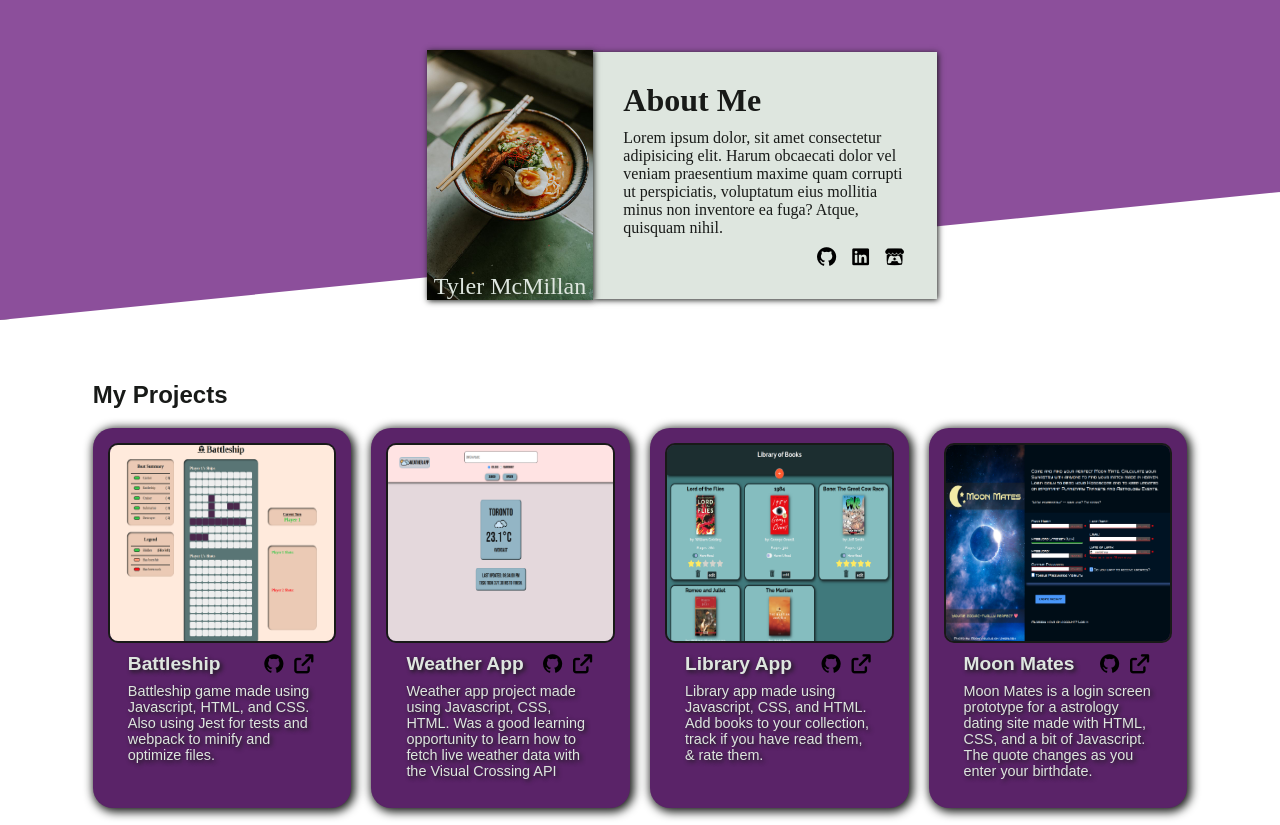
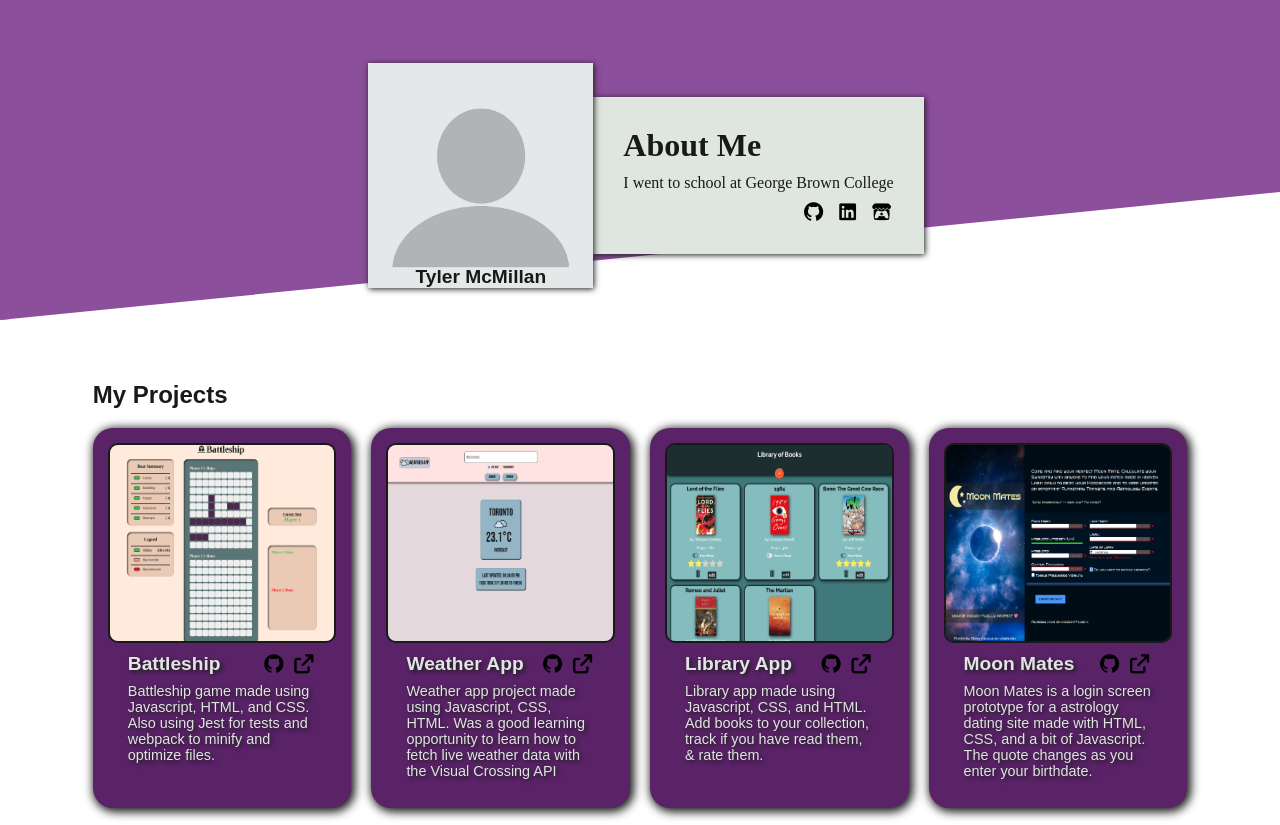
Before and after one commit to mcmityler/homepage-portfolio, a website built with webpack: page src/template.html in a window 1280 px wide. Built offline with nearby package versions, Linux system fonts and the light colour scheme.

Commit message:
Replace ramen picture with temporary empty photo

```diff
--- a/src/styles.css
+++ b/src/styles.css
@@ -54,8 +54,8 @@ header {
   min-width: 100%;
 }
 .profile-pic {
-  max-width: 250px;
-  height: 250px;
+  max-width: 225px;
+  height: 225px;
   grid-column: 1/2;
   grid-row: 1/2;
   justify-self: flex-end;
@@ -67,7 +67,7 @@ header {
   justify-self: center;
   align-self: flex-end;
   max-width: 250px;
-  font-size: 1.5rem;
+  color: var(--dark-color);
 }
 .profile-pic-container {
   grid-row: 1/-1;
--- a/src/template.html
+++ b/src/template.html
@@ -15,20 +15,15 @@
       <div class="header-content">
         <div class="profile-pic-container">
           <img
-            src="./ramenTest.jpg"
+            src="./blank-profilePic.png"
             alt="Profile Picture"
             class="profile-pic"
           />
-          <p class="profile-name">Tyler McMillan</p>
+          <p class="profile-name public-sans-font-title">Tyler McMillan</p>
         </div>
         <div class="about-me-container">
           <h1>About Me</h1>
-          <p class="about-me">
-            Lorem ipsum dolor, sit amet consectetur adipisicing elit. Harum
-            obcaecati dolor vel veniam praesentium maxime quam corrupti ut
-            perspiciatis, voluptatum eius mollitia minus non inventore ea fuga?
-            Atque, quisquam nihil.
-          </p>
+          <p class="about-me">I went to school at George Brown College</p>
           <div class="about-me-links">
             <div class="button-container">
               <button class="github-btn">
```
Also changed, not shown: src/blank-profilePic.png (added).
